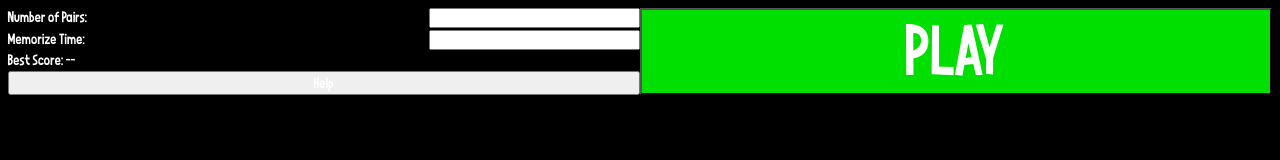
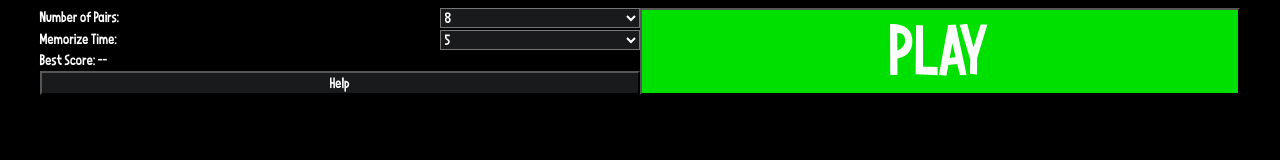
Before and after one commit to ttdoan/web-app-memory-game, a React app: page / in a window 1280 px wide. Built offline with nearby package versions, Linux system fonts and the light colour scheme.

Commit message:
updated dist, separate display into its own CSS file, updated color scheme

```diff
--- /dev/null
+++ b/src/css/display.css
@@ -0,0 +1,91 @@
+.game-display {
+  grid-column: span 1;
+  position: relative;
+  transform-style: preserve-3d;
+  transition: transform 0.6s;
+  height: 86px;
+}
+
+/* Defines how the triangular prism flips */
+.flip-timer {
+  transform: rotateX(240deg);
+}
+
+.flip-congrats {
+  transform: rotateX(120deg);
+}
+
+/* SIDE ONE: GAME CONFIG */
+.game-config {
+  display: grid;
+  grid-template-columns: repeat(3, 1fr);
+  row-gap: 1.5px;
+  width: 100%;
+  transform: rotateX(0deg);
+}
+
+.game-config * {
+  font-size: 15px;
+}
+
+.score {
+  margin: 0;
+}
+
+.help,
+select {
+  background-color: #181a1b;
+}
+
+/* SIDE TWO: TIMER */
+.timer {
+  display: flex;
+  align-items: center;
+  justify-content: center;
+  background-color: #ff8243;
+  width: 100%;
+  font-size: 30px;
+  transform: rotateX(120deg);
+}
+
+/* SIDE THREE: CONGRATS */
+.congrats {
+  display: grid;
+  height: 100%;
+  width: 100%;
+  transform: rotateX(-120deg);
+}
+
+.congrats p {
+  margin: 0;
+  padding: 0;
+}
+
+.game-config,
+.congrats,
+.timer {
+  height: 100%;
+  position: absolute;
+  -moz-backface-visibility: hidden;
+  -webkit-backface-visibility: hidden;
+  backface-visibility: hidden;
+}
+
+/* Small devices (portrait tablets and large phones, 600px and up) */
+@media only screen and (min-width: 600px) {
+}
+
+/* Medium devices (landscape tablets, 768px and up) */
+@media only screen and (min-width: 768px) {
+}
+
+/* Large devices (laptops/desktops, 992px and up) */
+@media only screen and (min-width: 992px) {
+}
+
+/* Extra large devices (large laptops and desktops, 1200px and up) */
+@media only screen and (min-width: 1200px) {
+  .dashboard {
+    max-width: 1200px;
+  }
+}
--- a/src/css/style.css
+++ b/src/css/style.css
@@ -29,67 +29,15 @@ p {
   color: white;
 }
 
-svg {
-  color: white;
+button {
+  border-color: #575757;
+  outline: none;
 }
 
 .dashboard {
   display: grid;
   grid-template-columns: repeat(2, 1fr);
-}
-
-.game-display {
-  grid-column: span 1;
-  position: relative;
-  transform-style: preserve-3d;
-  transition: transform 0.6s;
-  height: 86px;
-}
-
-.display-panel {
-}
-
-.congrats {
-  display: grid;
-  border: solid red;
-  height: 100%;
-  width: 100%;
-}
-
-.congrats p {
-  margin: 0;
-  padding: 0;
-}
-
-.side-one {
-  transform: rotateX(0deg);
-}
-
-.side-two {
-  transform: rotateX(120deg);
-}
-
-.side-three {
-  transform: rotateX(-120deg);
-}
-
-.flip-timer {
-  transform: rotateX(240deg);
-}
-
-.flip-congrats {
-  transform: rotateX(120deg);
-}
-
-.game-config {
-  display: grid;
-  grid-template-columns: repeat(3, 1fr);
-  row-gap: 1.5px;
-  width: 100%;
-}
-
-.game-config * {
-  font-size: 15px;
+  margin: auto;
 }
 
 .col-2 {
@@ -102,32 +50,6 @@ svg {
 
 .col-3 {
   grid-column: span 3;
-}
-
-.score {
-  margin: 0;
-}
-
-.timer {
-  display: flex;
-  align-items: center;
-  justify-content: center;
-  background-color: #e5f720;
-  width: 100%;
-  font-size: 30px;
-}
-
-.game-config,
-.congrats,
-.timer {
-  height: 100%;
-  position: absolute;
-  -moz-backface-visibility: hidden;
-  -webkit-backface-visibility: hidden;
-  backface-visibility: hidden;
-}
-/border- select {
-  text-align: center;
 }
 
 .game-controls {
--- a/src/js/components/Congrats.js
+++ b/src/js/components/Congrats.js
@@ -4,7 +4,7 @@ export default function Congrats(props) {
   console.log("rendering congrats");
   return (
     <>
-      <div className="congrats side-three">
+      <div className="congrats">
         <p>Congratulations</p>
         <p>Score: {props.getScore()}</p>
         <p>
--- a/src/js/components/GameConfig.js
+++ b/src/js/components/GameConfig.js
@@ -3,7 +3,7 @@ import React from "react";
 export default function GameConfig(props) {
   console.log("rendering gameconfig");
   return (
-    <div className={"game-config side-one"}>
+    <div className={"game-config"}>
       <label htmlFor="numPairs" className="col-2">
         Number of Pairs:
       </label>
@@ -20,7 +20,7 @@ export default function GameConfig(props) {
         <option value="10">10</option>
       </select>
       <p className="score col-3">Best Score: {" " + props.getBestScore()}</p>
-      <button className="col-3">Help</button>
+      <button className="col-3 help">Help</button>
     </div>
   );
 }
--- a/src/js/components/Timer.js
+++ b/src/js/components/Timer.js
@@ -10,7 +10,7 @@ function Timer(props) {
   console.log("rendering timer");
   return (
     <>
-      <div className="timer side-two">
+      <div className="timer">
         <p>
           {Math.floor(props.timer.second / 3600) +
             "hrs " +
--- a/src/js/main.js
+++ b/src/js/main.js
@@ -10,6 +10,7 @@ import Board from "./components/Board";
 import Dashboard from "./components/Dashboard";
 // Dependencies
 import "./../css/style.css";
+import "./../css/display.css";
 import "./../scss/board.scss";
 
 function Game() {
--- a/src/scss/board.scss
+++ b/src/scss/board.scss
@@ -4,6 +4,10 @@ $match-item-border-radius: 25px;
 $row-gap: 12px;
 $board-margin-top: 16px;
 $icon-size: $match-item-size/2;
+
+svg {
+  color: white;
+}
 
 .board {
   display: grid;
@@ -50,7 +54,7 @@ $icon-size: $match-item-size/2;
   align-items: center;
   background-color: teal;
   transform: rotateY(180deg);
-  border: solid orange $back-item-border-width;
+  border: solid gold $back-item-border-width;
 }
 
 .flipped {
```
Also changed, not shown: src/js/components/MatchItem.js (+0 -105 lines), 1 other file.
